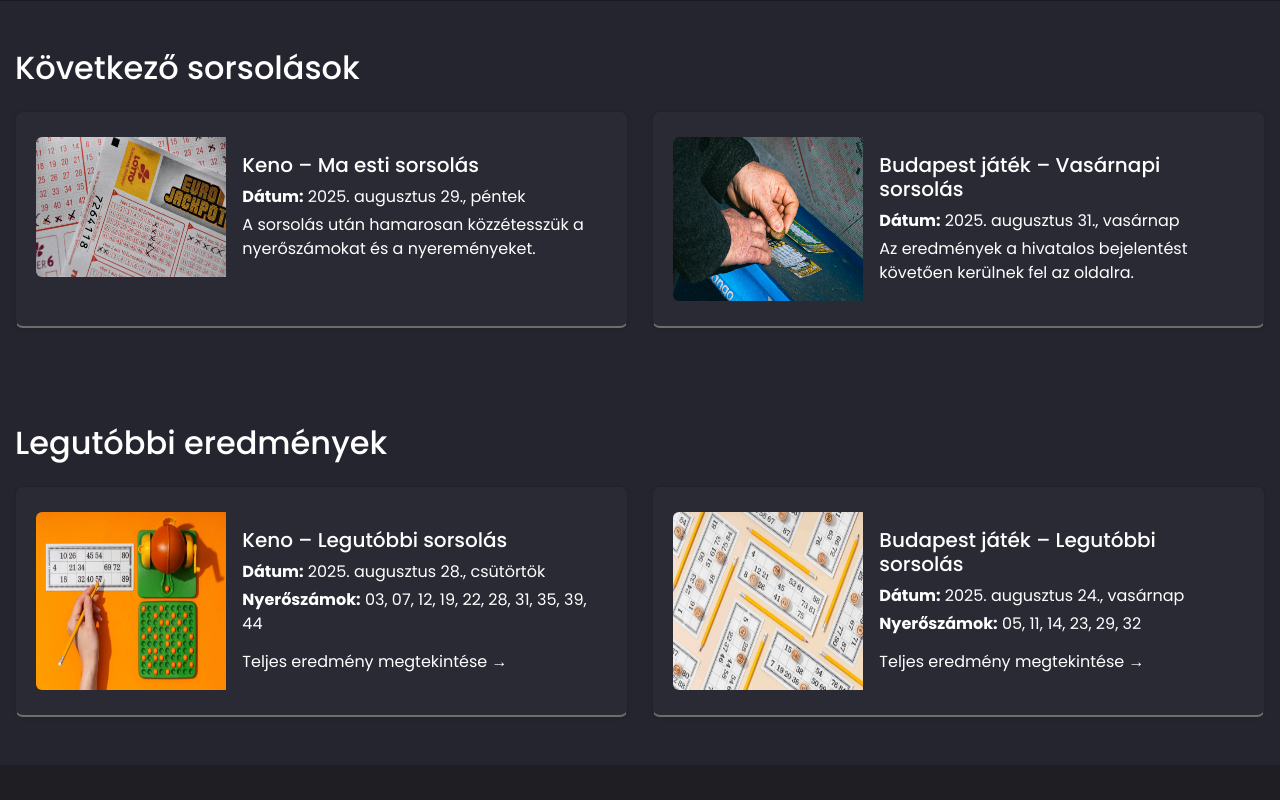
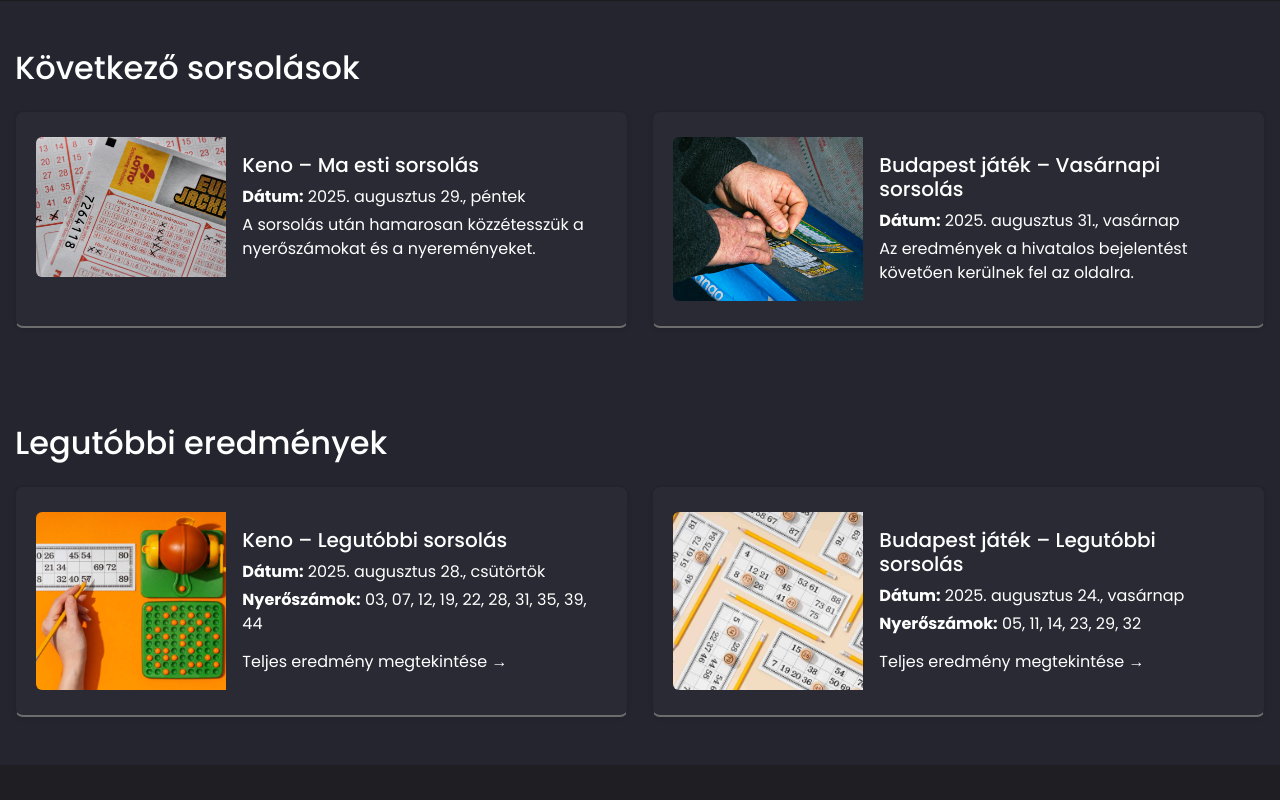
Before and after one commit to poojasharma122/lottohu, a plain HTML site: page index.html in a window 1280 px wide. Shown: the part 1000-1800 px from the top of the page. Drawn offline with nearby package versions, Linux system fonts and the light colour scheme; a web font is replaced by a local one.

Commit message:
first commit

```diff
--- a/assets/css/styles.css
+++ b/assets/css/styles.css
@@ -60,7 +60,11 @@ h6 {
 .text_white {
     color: #fff;
 }
-
+img{
+    object-fit: cover !important;
+    width: 100% !important;
+    max-width:100% !important;
+}
 
 
 /* Header CSS Start */
```
